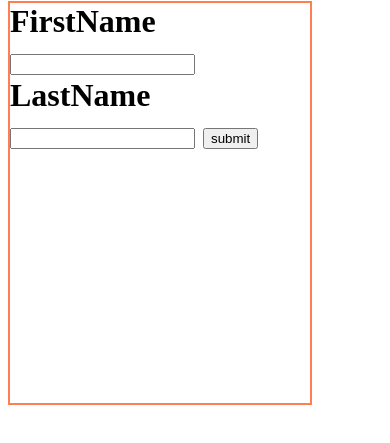
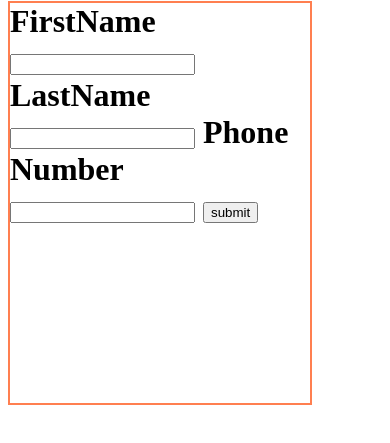
Before and after one commit to Maya-Geo/Ground3, a plain HTML site: page from.html in a window 390 px wide. Shown: the part 79-522 px from the top of the page. Drawn offline with Linux system fonts and the light colour scheme.

Commit message:
added phonenumber

```diff
--- a/from.html
+++ b/from.html
@@ -14,6 +14,9 @@
 		<label>LastName</label>
 		<input type="text" name="lastName">
 
+		<label>Phone Number</label>
+		<input type="text" name="lastName">
+
 		<button>submit</button>
 
 	</form>
```
